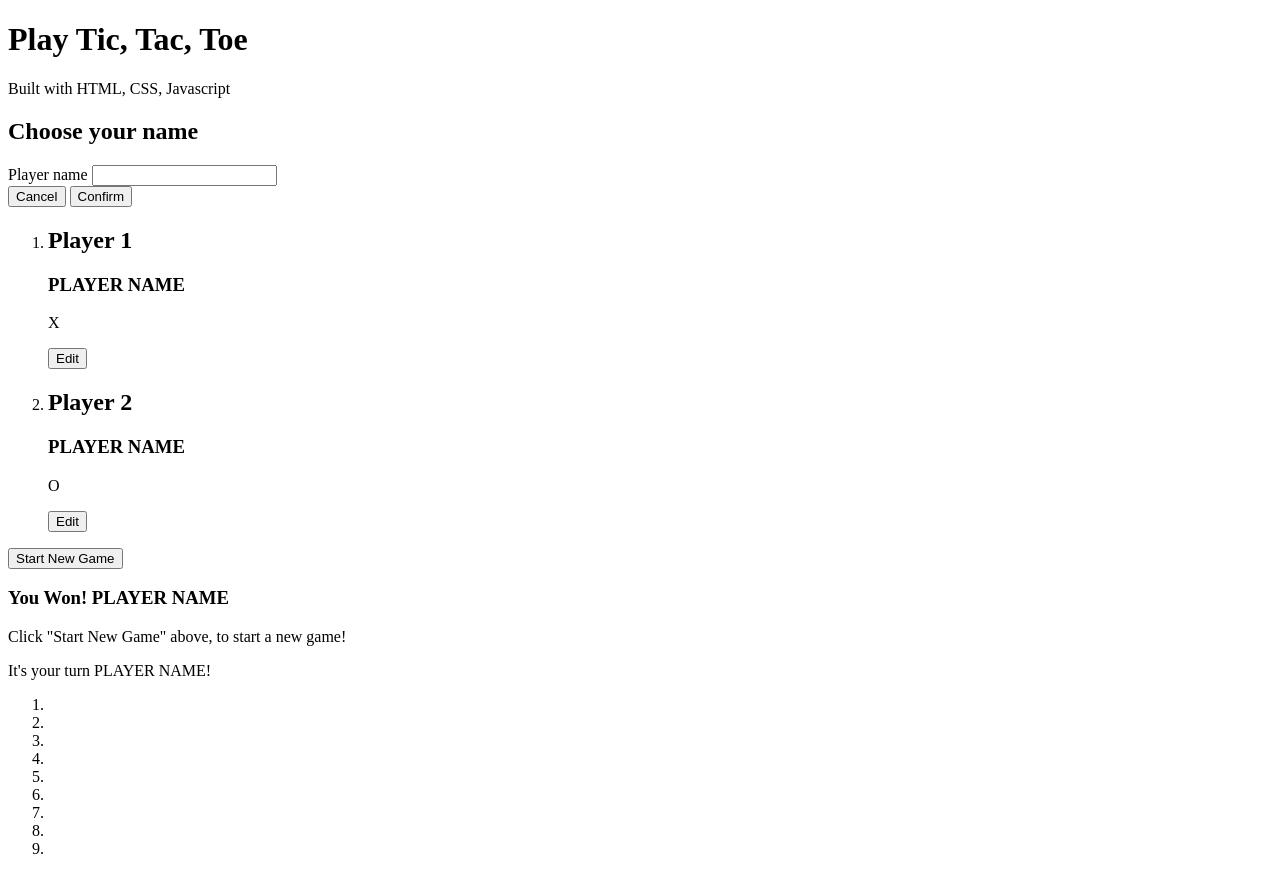
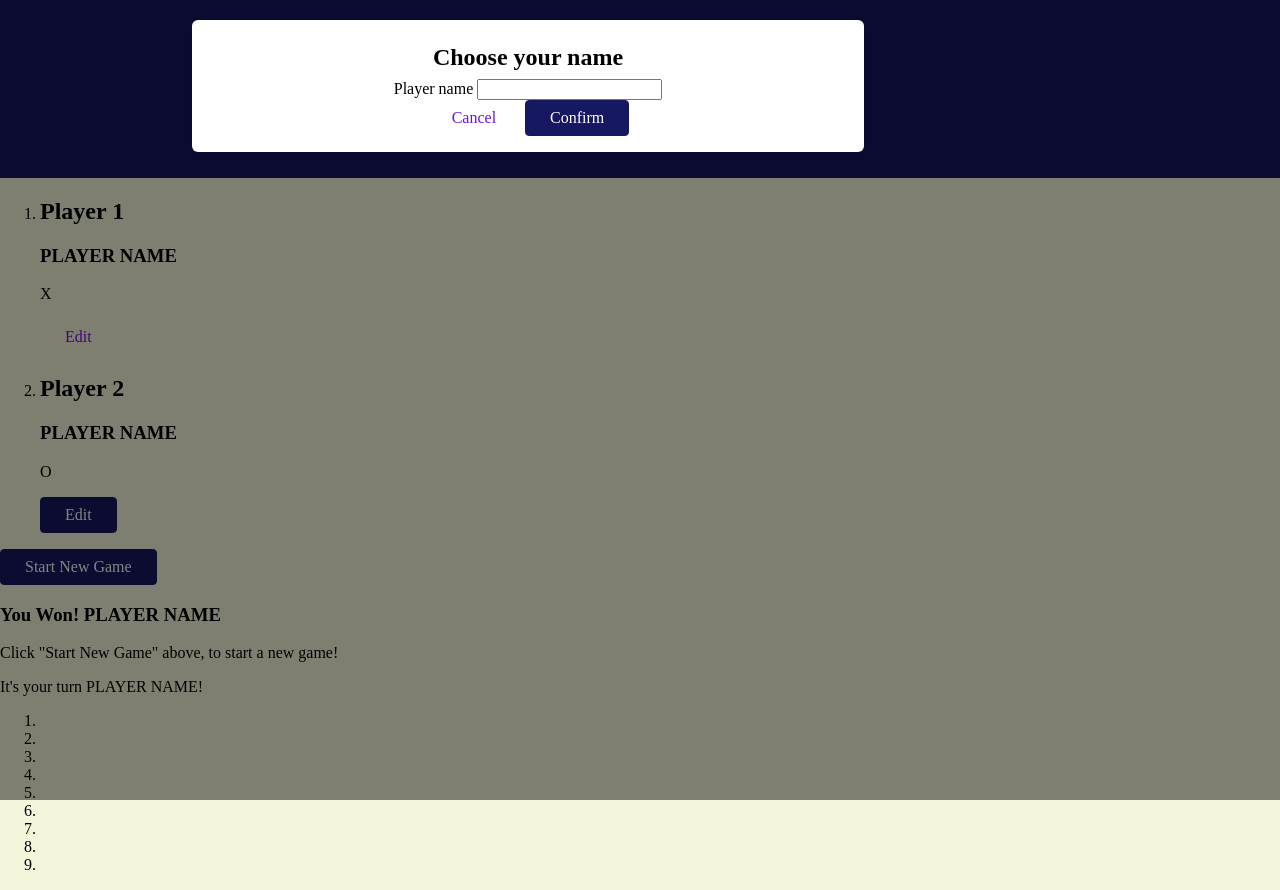
Before and after one commit to BlissfulCoda/tic-tac-toe, a plain HTML site: page index.html in a window 1280 px wide. Drawn offline with Linux system fonts and the light colour scheme.

Commit message:
added some css starter

```diff
--- a/index.html
+++ b/index.html
@@ -5,14 +5,18 @@
     <meta http-equiv="X-UA-Compatible" content="IE=edge">
     <meta name="viewport" content="width=device-width, initial-scale=1.0">
     <title>Tic-Tac-Toe</title>
+    <link rel="stylesheet" href="/styles/style.css">
+    <link rel="stylesheet" href="/styles/overlays.css">
+    <link rel="stylesheet" href="/styles/configuration.css">
 </head>
 <body>
-    <header>
+    <div id="backdrop"></div>
+    <header id="main-header">
         <h1>Play Tic, Tac, Toe</h1>
         <p>Built with HTML, CSS, Javascript</p>
     </header>
 
-    <aside>
+    <aside class="modal" id="config-overlay">
         <h2>Choose your name</h2>
         <form>
             <div class="">
@@ -20,8 +24,8 @@
                 <input type="text" name="playername" id="playername">
             </div>
             <div>
-                <button type="button">Cancel</button>
-                <button type="submit">Confirm</button>
+                <button type="button" class="btn btn-alt">Cancel</button>
+                <button type="submit" class="btn">Confirm</button>
             </div>
         </form>
     </aside>
@@ -33,7 +37,7 @@
                         <h2>Player 1</h2>
                         <h3>PLAYER NAME</h3>
                         <p>X</p>
-                        <button>Edit</button>
+                        <button class="btn btn-alt">Edit</button>
                     </article>
                 </li>
                 <li>
@@ -41,11 +45,11 @@
                         <h2>Player 2</h2>
                         <h3>PLAYER NAME</h3>
                         <p>O</p>
-                        <button>Edit</button>
+                        <button class="btn">Edit</button>
                     </article>
                 </li>
             </ol>
-            <button>Start New Game</button>
+            <button class="btn">Start New Game</button>
         </section>
         <section id="active-game">
 
--- /dev/null
+++ b/styles/configuration.css
@@ -0,0 +1,3 @@
+#config-overlay h2{
+    margin: 0.5rem;
+}
--- /dev/null
+++ b/styles/overlays.css
@@ -0,0 +1,28 @@
+.modal {
+    position: fixed;
+    top: 20px;
+    left: 15%;
+    width: 90%;
+    background-color: #fff;
+    padding: 1rem;
+    border-radius: 6px;
+    box-shadow: 0 2px 8px rgb(0,0,0,0.2);
+    /* display: none; */
+    text-align: center;
+}
+
+#backdrop {
+    position: fixed;
+    top: 0;
+    left: 0;
+    width: 100%;
+    height: 100%;
+    background: rgba(0, 0, 0, 0.486);
+}
+
+@media (min-width: 48rem) {
+    .modal {
+        left: cal(50% - 20rem);
+        width: 40rem;
+    }
+}
--- /dev/null
+++ b/styles/style.css
@@ -0,0 +1,39 @@
+body {
+    margin: 0;
+    padding: 0;
+    box-sizing: border-box;
+    color: #000;
+    background: beige;
+}
+
+#main-header {
+    background-color: rgb(23,24,98);
+    color: #fff;
+    padding: 2rem 5%;
+    text-align: center;
+}
+
+.btn {
+    font: inherit;
+    padding: .5rem 1.5rem;
+    background-color: rgb(23,24,98);
+    border: 1px solid rgb(23,24,98);
+    color: #fff;
+    border-radius: 4px;
+    cursor: pointer;
+}
+
+.btn-alt {
+    background-color: transparent;
+    border-color: transparent;
+    color: rgb(109, 17, 230);
+}
+
+.btn:hover {
+    background-color: rgb(40, 41, 107);
+    border-color: rgb(40, 41, 110);
+}
+
+.btn-alt:hover {
+    background-color: rgb(79, 81, 224);
+}
```
